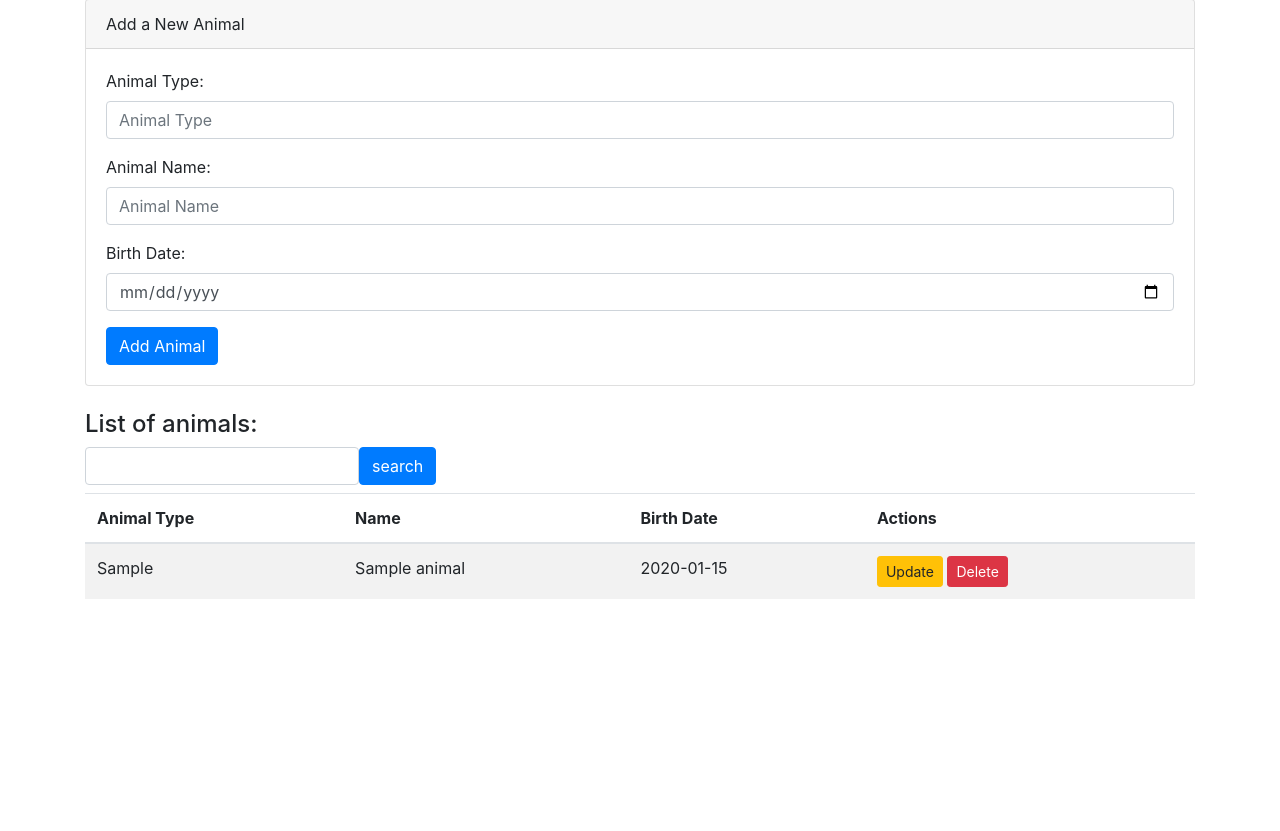
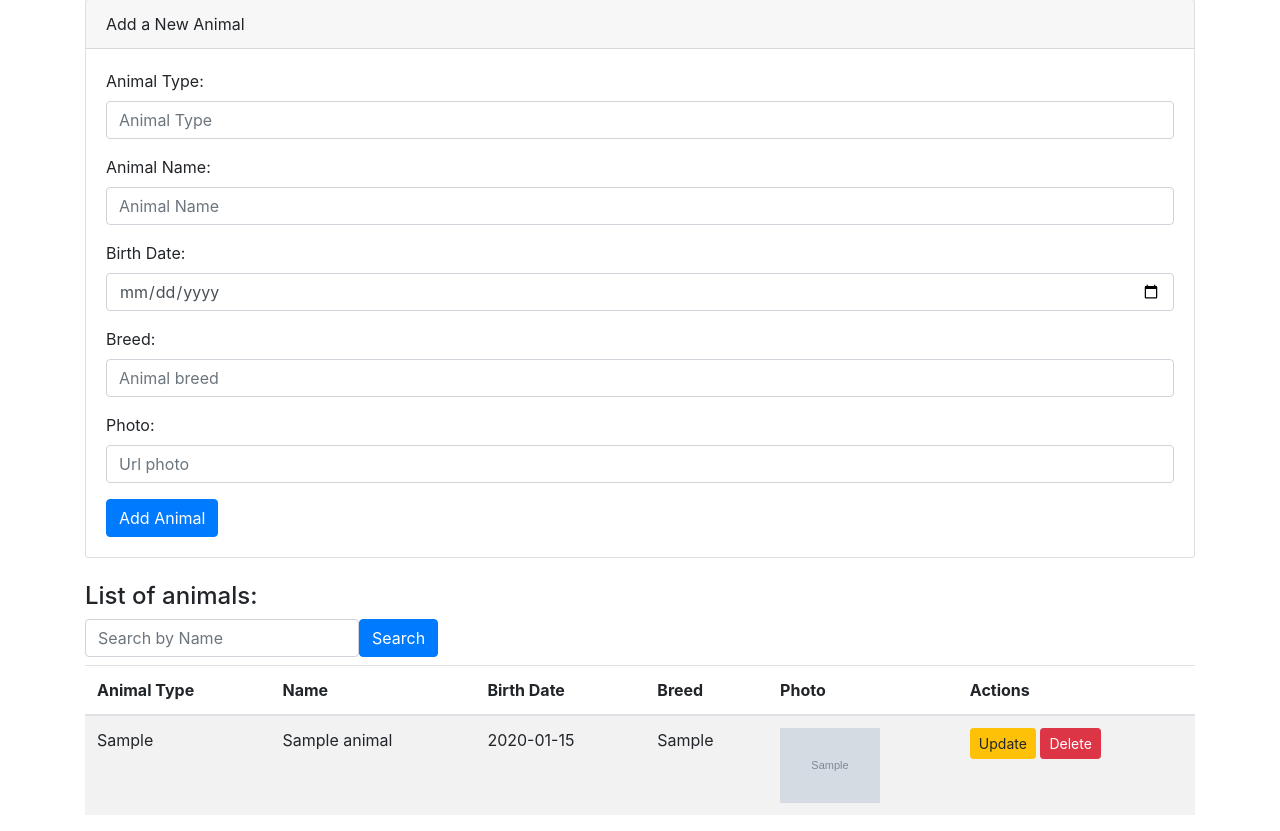
Before and after one commit to marcustas/course_flask, a Flask app: page / in a window 1280 px wide. Shown: the part 87-918 px from the top of the page. Before the commit the page ends 686 px from the top, so only its background shows below. Run offline with Flask 3, Linux system fonts and the light colour scheme; tables that the repository leaves empty hold one stand-in row (values such as "Sample post"); grey boxes marked "Sample" are stand-in pictures; some libraries are stand-ins or nearby versions.

Commit message:
-> add attr photo and breed and search

```diff
--- a/app.py
+++ b/app.py
@@ -1,10 +1,10 @@
 from flask import Flask, jsonify, request, Response, render_template
-
 from models.pydantic.models import AnimalCreate, AnimalResponse
 from typing import Union
 from settings import settings
 from database import init_db
 from models.sqlalchemy.models import Animal
+from datetime import datetime
 
 app = Flask(__name__)
 app.config['SQLALCHEMY_DATABASE_URI'] = settings.sqlalchemy_database_uri
@@ -34,16 +34,24 @@ def add_animal() -> tuple[Response, int]:
     new_animal = Animal(
         animal_type=data.animal_type,
         name=data.name,
-        birth_date=data.birth_date
+        birth_date=data.birth_date,
+        breed=data.breed,
+        photo=data.photo,
     )
     db.session.add(new_animal)
     db.session.commit()
-    return jsonify(
-        {
-            "message": "Animal added successfully!",
-            "animal": AnimalResponse.model_validate(new_animal).model_dump(mode='json')
-        }
-    ), 201
+
+    animal_response = AnimalResponse.model_validate(new_animal)
+    if animal_response:
+        return jsonify(
+            {
+                "message": "Animal added successfully!",
+                "animal": animal_response.model_dump(mode='json')
+            }
+        ), 201
+    else:
+        return jsonify({"message": "Failed to validate animal data"}), 400
+
 
 
 @app.route('/animal/<int:pk>', methods=['PUT'])
@@ -56,6 +64,8 @@ def update_animal(pk: int) -> Union[Response, tuple[Response, int]]:
     animal.animal_type = data.animal_type
     animal.name = data.name
     animal.birth_date = data.birth_date
+    animal.breed = data.breed
+    animal.photo = data.photo
     db.session.commit()
     return jsonify(
         {
@@ -89,6 +99,19 @@ def delete_animal(pk: int) -> Union[Response, tuple[Response, int]]:
     return jsonify({"message": "Animal deleted successfully!"})
 
 
+@app.route('/search', methods=['GET'])  # Додали ендпоінт для пошуку за іменем
+def search_animal():
+    name = request.args.get('name', '')
+    animals = Animal.query.filter(Animal.name.like(f'%{name}%')).all()
+    return jsonify({"animals": [AnimalResponse.model_validate(animal).model_dump(mode='json') for animal in animals]})
+
+
+def calculate_age(birth_date):
+    today = datetime.now()
+    age = today.year - birth_date.year - ((today.month, today.day) < (birth_date.month, birth_date.day))
+    return age
+
+
 def initialize_app():
     with app.app_context():
         db.create_all()
--- a/models/pydantic/models.py
+++ b/models/pydantic/models.py
@@ -1,11 +1,14 @@
 from datetime import date
 from pydantic import BaseModel, ConfigDict
+from typing import Optional
 
 
 class AnimalCreate(BaseModel):
     animal_type: str
     name: str
     birth_date: date
+    breed: Optional[str] = None
+    photo: Optional[str] = None
 
 
 class AnimalResponse(BaseModel):
@@ -15,3 +18,5 @@ class AnimalResponse(BaseModel):
     animal_type: str
     name: str
     birth_date: date
+    breed: Optional[str] = None
+    photo: Optional[str] = None
--- a/models/sqlalchemy/models.py
+++ b/models/sqlalchemy/models.py
@@ -9,6 +9,8 @@ class Animal(db.Model):
     animal_type = db.Column(db.String, nullable=False)
     name = db.Column(db.String, nullable=False)
     birth_date = db.Column(db.Date, nullable=False)
+    breed = db.Column(db.String, default="")
+    photo = db.Column(db.String, default="")
 
 
     @property
--- a/templates/home.html
+++ b/templates/home.html
@@ -37,37 +37,53 @@
                     <label for="birth_date">Birth Date:</label>
                     <input type="date" class="form-control" id="birth_date" required>
                 </div>
+
+                <div class="form-group">
+                    <label for="breed">Breed:</label>
+                    <input type="text" class="form-control" id="breed" placeholder="Animal breed" required>
+                </div>
+
+                <div class="form-group">
+                        <label for="photo">Photo:</label>
+                    <input type="text" class="form-control" id="photo" placeholder="Url photo" required>
+                </div>
+
+
+
+
                 <button type="submit" class="btn btn-primary">Add Animal</button>
             </form>
         </div>
     </div>
 
-    <!-- List of animals in a table -->
     <h4 class="mt-4">List of animals:</h4>
 
     <div class="input-group mb-2">
-        <div class="form-outline">
-            <input type="search" id="form1" class="form-control" />
+    <div class="form-outline">
+        <input type="search" id="form1" class="form-control" placeholder="Search by Name" />
     </div>
-    <button type="button" class="btn btn-primary">
-        search
+    <button type="button" class="btn btn-primary" onclick="searchAnimal()">
+        Search
     </button>
+    </div>
 
 
 </div>
-    <table class="table table-striped">
+    <div class="container"> <table class="table table-striped">
         <thead>
             <tr>
                 <th>Animal Type</th>
                 <th>Name</th>
                 <th>Birth Date</th>
+                <th>Breed</th>
+                <th>Photo</th>
                 <th>Actions</th>
             </tr>
         </thead>
         <tbody id="animalsList">
             <!-- Rows will be populated by jQuery -->
         </tbody>
-    </table>
+    </table></div>
 </div>
 
 <!-- Edit animal modal -->
@@ -91,10 +107,22 @@
                 <label for="editAnimalName">Name:</label>
                 <input type="text" class="form-control" id="editAnimalName" required>
             </div>
+
             <div class="form-group">
                 <label for="editAnimalBirthDate">Birth Date:</label>
                 <input type="date" class="form-control" id="editAnimalBirthDate" required>
             </div>
+
+            <div class="form-group">
+                <label for="editAnimalBreed">Breed:</label>
+                <input type="text" class="form-control" id="editAnimalBreed" required>
+            </div>
+
+            <div class="form-group">
+                <label for="editAnimalPhoto">Photo:</label>
+                <input type="text" class="form-control" id="editAnimalPhoto" required>
+            </div>
+
         </form>
       </div>
       <div class="modal-footer">
@@ -126,6 +154,7 @@
             $('#editAnimalId').val(data.animal.id);
             $('#editAnimalType').val(data.animal.animal_type);
             $('#editAnimalName').val(data.animal.name);
+            $('#editAnimalBreed').val(data.animal.breed);
             $('#editAnimalBirthDate').val(data.animal.birth_date);
             $('#editAnimalModal').modal('show');
         });
@@ -135,7 +164,9 @@
         const updatedAnimal = {
             animal_type: $('#editAnimalType').val(),
             name: $('#editAnimalName').val(),
-            birth_date: $('#editAnimalBirthDate').val()
+            birth_date: $('#editAnimalBirthDate').val(),
+            breed: $('#editAnimalBreed').val(),
+            photo: $('#editAnimalPhoto').val()
         };
 
         const animalId = $('#editAnimalId').val();
@@ -165,6 +196,9 @@
                         <td>${animal.animal_type}</td>
                         <td>${animal.name}</td>
                         <td>${animal.birth_date}</td>
+                        <td>${animal.breed}</td>
+                        <td><img src="${animal.photo}" style="width: 100px;"></td>
+
                         <td>
                             <button class="btn btn-warning btn-sm" onclick="updateAnimal(${animal.id})">Update</button>
                             <button class="btn btn-danger btn-sm" onclick="deleteAnimal(${animal.id})">Delete</button>
@@ -181,7 +215,10 @@
         const newAnimal = {
             animal_type: $('#animal_type').val(),
             name: $('#name').val(),
-            birth_date: $('#birth_date').val()
+            birth_date: $('#birth_date').val(),
+            breed: $('#breed').val(),
+            photo: $('#photo').val()
+
         };
         $.ajax({
             url: '/animal',
@@ -208,6 +245,28 @@
         }
     }
 
+    function searchAnimal() {
+        const searchName = $('#form1').val();
+        $.getJSON(`/search?name=${searchName}`, function(data) {
+            $('#animalsList').empty();
+            data.animals.forEach(animal => {
+                $('#animalsList').append(`
+                    <tr>
+                        <td>${animal.animal_type}</td>
+                        <td>${animal.name}</td>
+                        <td>${animal.birth_date}</td>
+                        <td>${animal.breed}</td>
+                        <td><img src="${animal.photo}" style="width: 100px;"></td>
+                        <td>
+                            <button class="btn btn-warning btn-sm" onclick="updateAnimal(${animal.id})">Update</button>
+                            <button class="btn btn-danger btn-sm" onclick="deleteAnimal(${animal.id})">Delete</button>
+                        </td>
+                    </tr>
+                `);
+            });
+        });
+    }
+
     // Initial fetch
     fetchAnimals();
 
```
